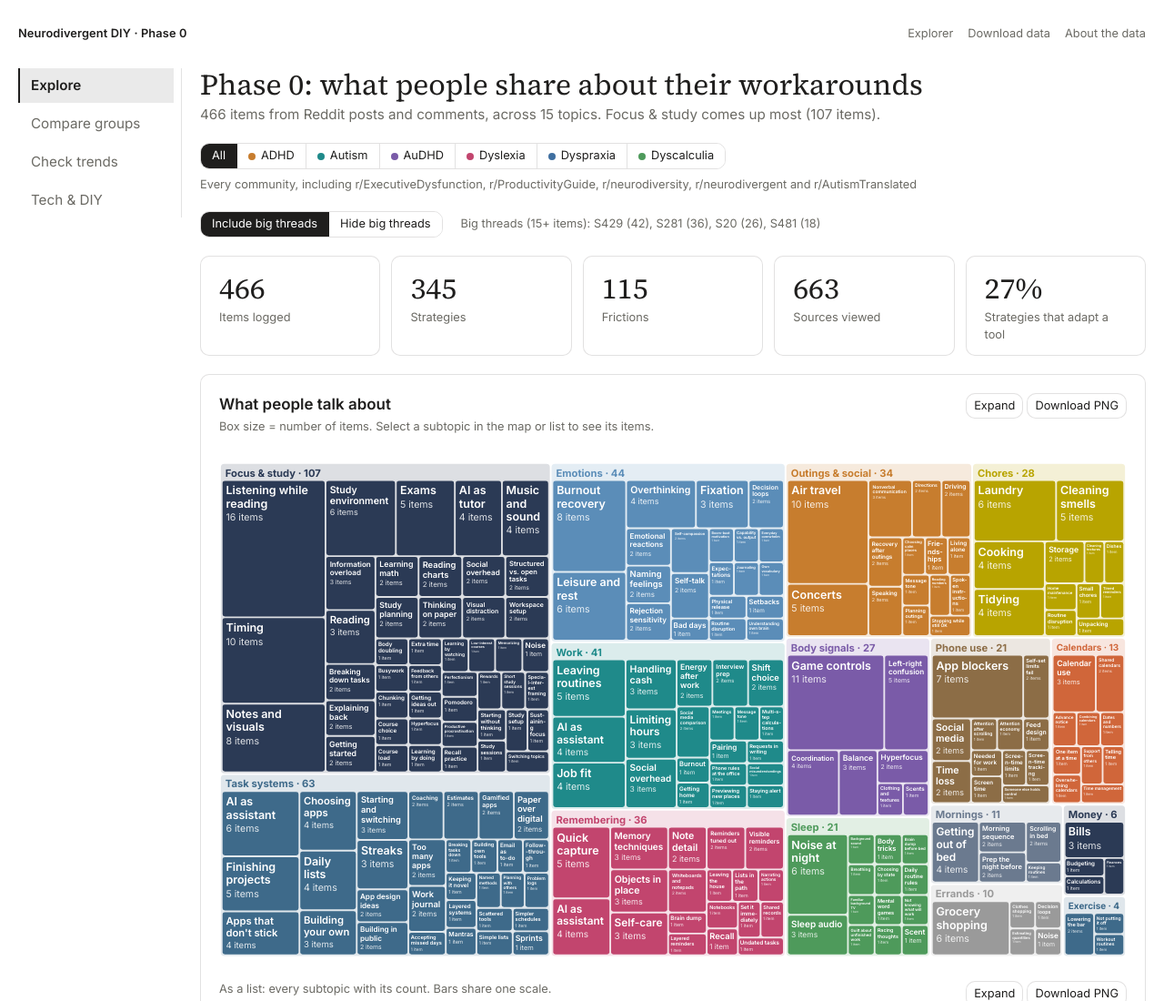
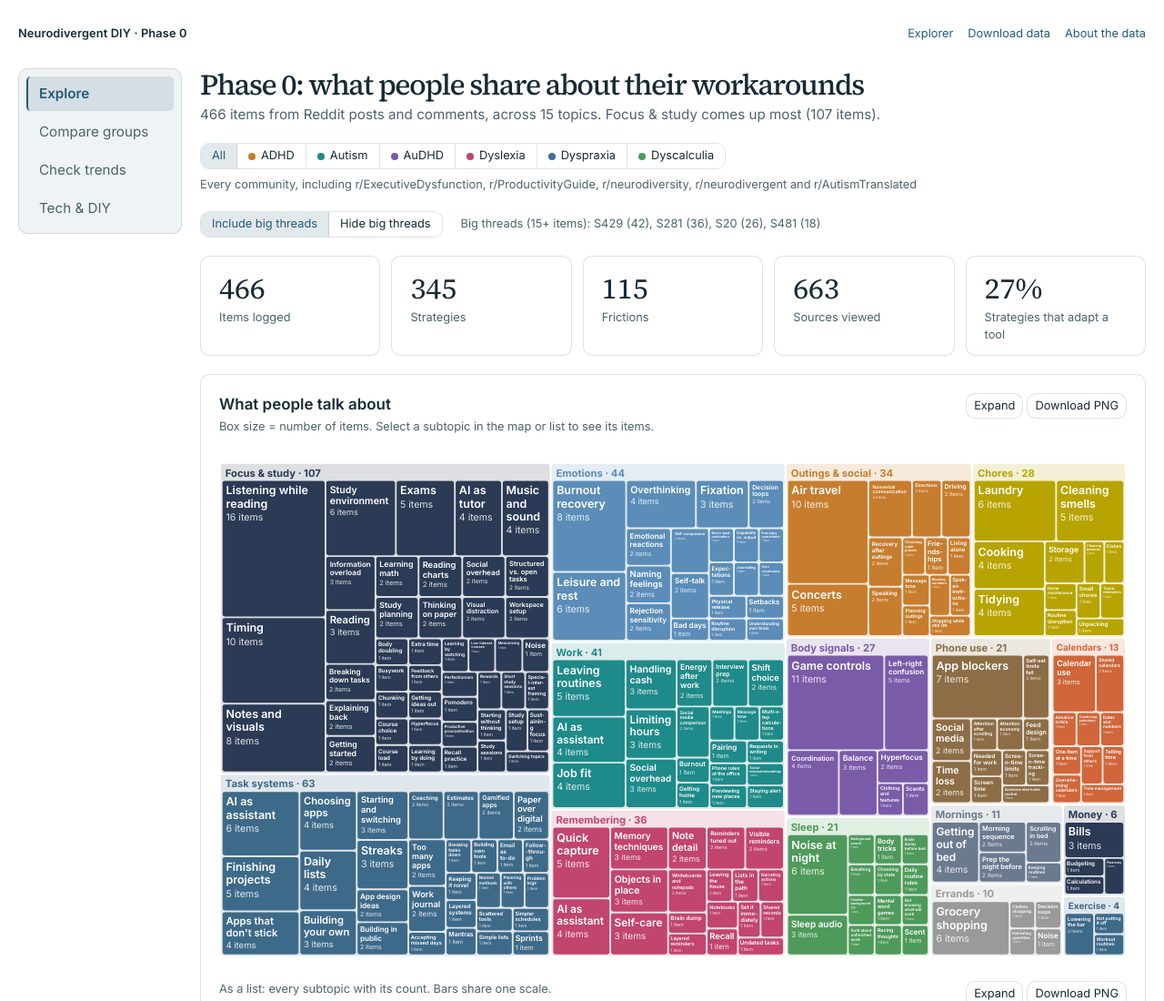
Before and after one commit to yihui-Xiong/phase0-explorer, a plain HTML site: page index.html in a window 1280 px wide. Shown: the top 1100 px of the page at 91% size. Drawn offline with Linux system fonts and the light colour scheme.

Commit message:
Apply the blue sidebar theme

```diff
--- a/assets/site.css
+++ b/assets/site.css
@@ -1,7 +1,8 @@
 :root{
   --font-sans:"Inter",ui-sans-serif,system-ui,-apple-system,"Segoe UI",sans-serif;
   --font-serif:"Source Serif 4","Iowan Old Style",Georgia,serif;
-  --color-bg:#FFFFFF;--color-panel:#FFFFFF;--color-fg:#1F1E1D;--color-fg-muted:#6B6A64;--color-border-line:rgba(31,30,29,.13);
+  --color-bg:#FFFFFF;--color-panel:#FFFFFF;--color-fg:#172A34;--color-fg-muted:#4E626C;--color-border-line:rgba(36,90,118,.17);
+  --color-accent:#245A76;--color-accent-soft:rgba(36,90,118,.07);--color-accent-selected:rgba(36,90,118,.13);
   --color-bad:#C2456E;--cds-surface-popover:#FFFFFF;--cds-border:rgba(31,30,29,.15);--cds-shadow-popover:0 6px 24px rgba(0,0,0,.10);
   --cds-chart-grid:rgba(31,30,29,.09);--cds-chart-axis:rgba(31,30,29,.22);
   --cds-gap-xs:4px;--cds-gap-sm:8px;--cds-gap-md:12px;--cds-gap-lg:20px;
@@ -10,7 +11,8 @@
   --cds-font-weight-medium:600;--cds-dur-slow:.3s;
 }
 @media (prefers-color-scheme:dark){:root{
-  --color-bg:#1F1E1C;--color-panel:#2A2927;--color-fg:#F3F1EA;--color-fg-muted:#A6A39A;--color-border-line:rgba(243,241,234,.13);
+  --color-bg:#1D2329;--color-panel:#252D34;--color-fg:#EBF1F4;--color-fg-muted:#B0BDC5;--color-border-line:rgba(155,212,237,.19);
+  --color-accent:#9BD4ED;--color-accent-soft:rgba(155,212,237,.08);--color-accent-selected:rgba(155,212,237,.16);
   --cds-surface-popover:#34332F;--cds-border:rgba(243,241,234,.18);--cds-shadow-popover:0 6px 24px rgba(0,0,0,.4);
   --cds-chart-grid:rgba(243,241,234,.09);--cds-chart-axis:rgba(243,241,234,.25);
 }}
@@ -22,7 +24,7 @@ a{color:inherit}
 .site-bar{display:flex;justify-content:space-between;align-items:center;gap:12px;flex-wrap:wrap;margin-bottom:28px;font-size:var(--cds-font-size-caption);color:var(--color-fg-muted)}
 .site-bar .brand{font-weight:600;color:var(--color-fg);letter-spacing:.01em}
 .site-bar nav{display:flex;gap:16px;flex-wrap:wrap}
-.site-bar nav a{text-decoration:none}.site-bar nav a:hover{color:var(--color-fg)}
+.site-bar nav a{color:var(--color-accent);text-decoration:none}.site-bar nav a:hover{text-decoration:underline}
 .dl-row{display:flex;flex-wrap:wrap;gap:8px;margin-top:14px}
 .dl-row a{text-decoration:none}
 .about{display:grid;grid-template-columns:repeat(auto-fit,minmax(min(100%,17rem),1fr));gap:var(--cds-gap-lg);font-size:var(--cds-font-size-body)}
@@ -34,25 +36,26 @@ a{color:inherit}
 /* ---- Explorer (as in the original) ---- */
 .px-wrap{font-family:var(--font-sans);display:flex;flex-direction:column;gap:var(--cds-gap-lg)}
 .px-content{display:flex;flex-direction:column;gap:var(--cds-gap-lg);min-width:0}
-.px-head h1{font-family:var(--font-serif);font-weight:400;font-size:var(--cds-font-size-title);line-height:1.15;margin:0 0 var(--cds-gap-xs)}
+.px-head h1{font-family:var(--font-serif);font-weight:500;font-size:var(--cds-font-size-title);line-height:1.15;letter-spacing:-.045em;margin:0 0 var(--cds-gap-xs)}
 .px-head p{margin:0;color:var(--color-fg-muted);font-size:var(--cds-font-size-body)}
 .px-tabs{display:flex;gap:var(--cds-gap-xs);border-bottom:1px solid var(--color-border-line);flex-wrap:wrap;position:sticky;top:0;background:var(--color-bg);z-index:5}
 .px-tab{font:inherit;font-size:var(--cds-font-size-body);background:none;border:0;border-bottom:2px solid transparent;color:var(--color-fg-muted);padding:var(--cds-pad-sm) var(--cds-pad-md);cursor:pointer;margin-bottom:-1px}
-.px-tab[aria-selected=true]{color:var(--color-fg);border-bottom-color:var(--color-fg);font-weight:var(--cds-font-weight-medium)}
+.px-tab:hover{color:var(--color-accent);background:var(--color-accent-soft)}
+.px-tab[aria-selected=true]{color:var(--color-accent);border-bottom-color:var(--color-accent);font-weight:var(--cds-font-weight-medium);background:var(--color-accent-selected)}
 @media (min-width:960px){
   .site{max-width:1380px}
   .px-wrap{display:grid;grid-template-columns:180px minmax(0,1fr);grid-template-areas:"nav heading" "nav content"}
   .px-head{grid-area:heading}
   .px-content{grid-area:content}
-  .px-tabs{grid-area:nav;align-self:start;top:var(--cds-gap-lg);flex-direction:column;flex-wrap:nowrap;border-bottom:0;border-right:1px solid var(--color-border-line);padding-right:var(--cds-pad-sm)}
-  .px-tab{border-bottom:0;border-left:2px solid transparent;text-align:left;margin:0}
-  .px-tab[aria-selected=true]{border-left-color:var(--color-fg);background:var(--cds-chart-grid)}
+  .px-tabs{grid-area:nav;align-self:start;top:var(--cds-gap-lg);flex-direction:column;flex-wrap:nowrap;border:1px solid var(--color-border-line);border-radius:var(--cds-radius);padding:var(--cds-pad-sm);background:var(--color-accent-soft)}
+  .px-tab{border-bottom:0;border-left:2px solid transparent;border-radius:5px;text-align:left;margin:0}
+  .px-tab[aria-selected=true]{border-left-color:var(--color-accent)}
 }
 .px-groups{display:flex;flex-wrap:wrap;align-items:center;gap:var(--cds-gap-sm)}
 .px-seg{display:inline-flex;flex-wrap:wrap;border:1px solid var(--color-border-line);border-radius:var(--cds-radius);overflow:hidden}
 .px-seg button{font:inherit;font-size:var(--cds-font-size-caption);background:var(--color-panel);color:var(--color-fg);border:0;border-right:1px solid var(--color-border-line);padding:var(--cds-pad-xs) var(--cds-pad-md);cursor:pointer;display:inline-flex;align-items:center;gap:6px}
 .px-seg button:last-child{border-right:0}
-.px-seg button[aria-pressed=true]{background:var(--color-fg);color:var(--color-bg)}
+.px-seg button[aria-pressed=true]{background:var(--color-accent-selected);color:var(--color-accent)}
 .px-seg i{width:8px;height:8px;border-radius:50%;display:inline-block}
 .px-comms{color:var(--color-fg-muted);font-size:var(--cds-font-size-caption)}
 .px-thin{margin:0;font-size:var(--cds-font-size-caption);color:var(--color-fg-muted);border-left:3px solid #C77D2E;padding:var(--cds-pad-xs) var(--cds-pad-sm)}
```
Also changed, not shown: index.html (+1 -1 lines).
